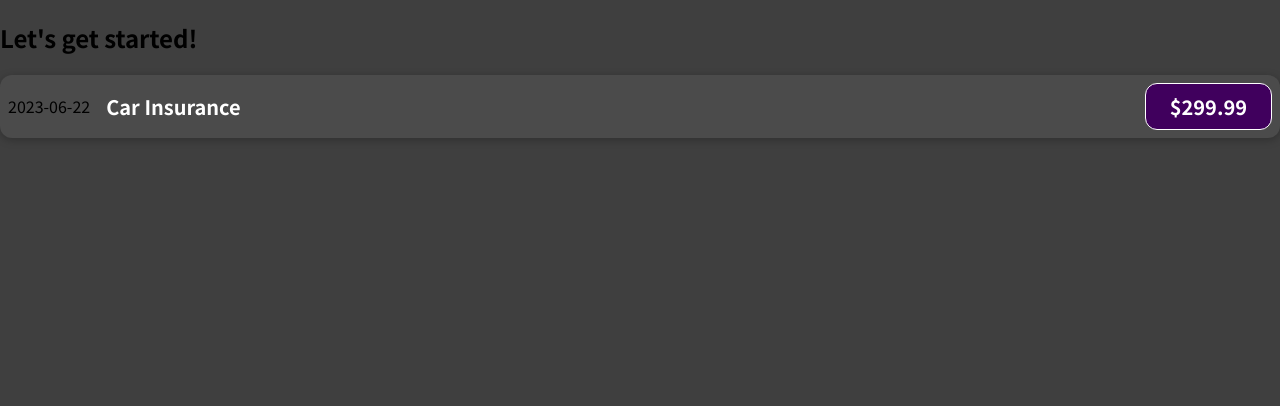
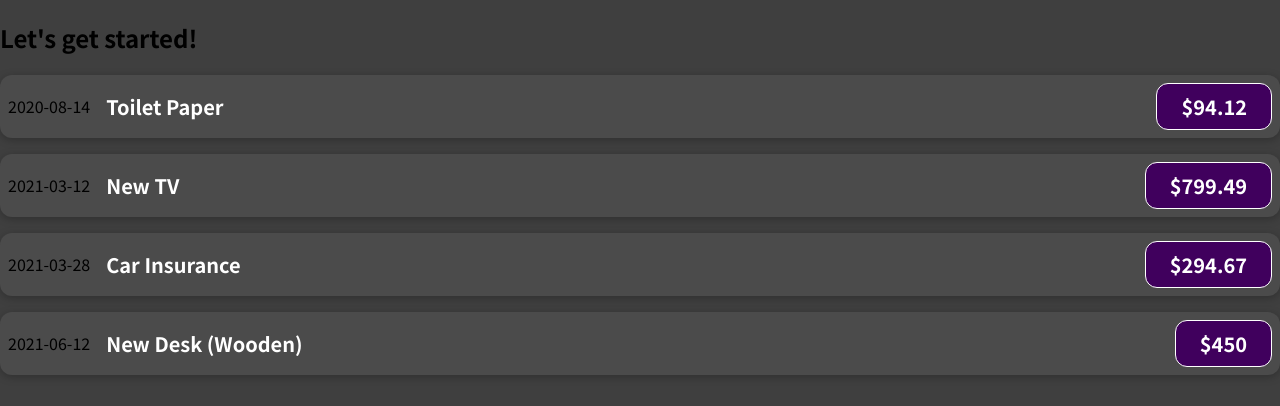
Before and after one commit to Jeonghyeonuk/prac-react, a React (Create React App) app in the folder 01-starting-setup/: page / in a window 1280 px wide. Shown: the top 406 px of the page. Built offline with nearby package versions, Linux system fonts and the light colour scheme.

Commit message:
props 사용 해보기

```diff
--- a/01-starting-setup/memo.js
+++ b/01-starting-setup/memo.js
@@ -5,7 +5,7 @@
  * 4.npm start 명령어로 개발서버를 띄우면 코드를 살펴보고 실행하는거 뿐만아니라 브라우저에서 동작하게 코드를 변형시켜준다.
  * 5. 리액트는 컴포넌트 트리로 구성된다
  * 6. 리액트에있는 컴포넌트는 단지 자바스크립트 함수 일 뿐이다.
- *
+ * 7. 상위 컴포넌트에서 하위컴포넌트로 데이터를 전달할때 props를 사용한다.
  *
  *
  *
--- a/01-starting-setup/src/App.js
+++ b/01-starting-setup/src/App.js
@@ -1,10 +1,51 @@
 import ExpenseItem from "./components/ExpenseItem"; // 사용할 컴포넌트를 가져온다.
 
 function App() {
+  const expenses = [
+    {
+      id: "e1",
+      title: "Toilet Paper",
+      amount: 94.12,
+      date: new Date(2020, 7, 14),
+    },
+    { id: "e2", title: "New TV", amount: 799.49, date: new Date(2021, 2, 12) },
+    {
+      id: "e3",
+      title: "Car Insurance",
+      amount: 294.67,
+      date: new Date(2021, 2, 28),
+    },
+    {
+      id: "e4",
+      title: "New Desk (Wooden)",
+      amount: 450,
+      date: new Date(2021, 5, 12),
+    },
+  ];
   return (
     <div>
       <h2>Let's get started!</h2>
-      <ExpenseItem></ExpenseItem>
+      <ExpenseItem
+        // 하위 컴포넌트에 속성으로 데이터를 전달하는걸 props라고 한다.
+        title={expenses[0].title}
+        amount={expenses[0].amount}
+        date={expenses[0].date}
+      ></ExpenseItem>
+      <ExpenseItem
+        title={expenses[1].title}
+        amount={expenses[1].amount}
+        date={expenses[1].date}
+      ></ExpenseItem>
+      <ExpenseItem
+        title={expenses[2].title}
+        amount={expenses[2].amount}
+        date={expenses[2].date}
+      ></ExpenseItem>
+      <ExpenseItem
+        title={expenses[3].title}
+        amount={expenses[3].amount}
+        date={expenses[3].date}
+      ></ExpenseItem>
       {/* 커스텀 컴포넌트는 반드시 대문자로 시작 하여야 한다.
       (소문자는 HTML 내장 컴포넌트 이기 때문에) */}
     </div>
--- a/01-starting-setup/src/components/ExpenseItem.js
+++ b/01-starting-setup/src/components/ExpenseItem.js
@@ -1,11 +1,8 @@
 import React from "react";
 import "./ExpenseItem.css"; // CSS 파일을 import 하는방법
 
-function ExpenseItem() {
-  const date = new Date(2023, 5, 22);
-  const title = "Car Insurance";
-  const price = 299.99;
-
+function ExpenseItem(props) {
+  const { title, amount, date } = props;
   return (
     // class대신 className을 사용해야한다. Class는 자바스크립트 예약어이기 때문에
     <div className="expense-item">
@@ -14,7 +11,7 @@
        Date는 객체기때문에 문자열로 변환이 필요하다. */}
       <div className="expense-item__description">
         <h2>{title}</h2>
-        <div className="expense-item__price">${price}</div>
+        <div className="expense-item__price">${amount}</div>
       </div>
     </div>
   );
```
